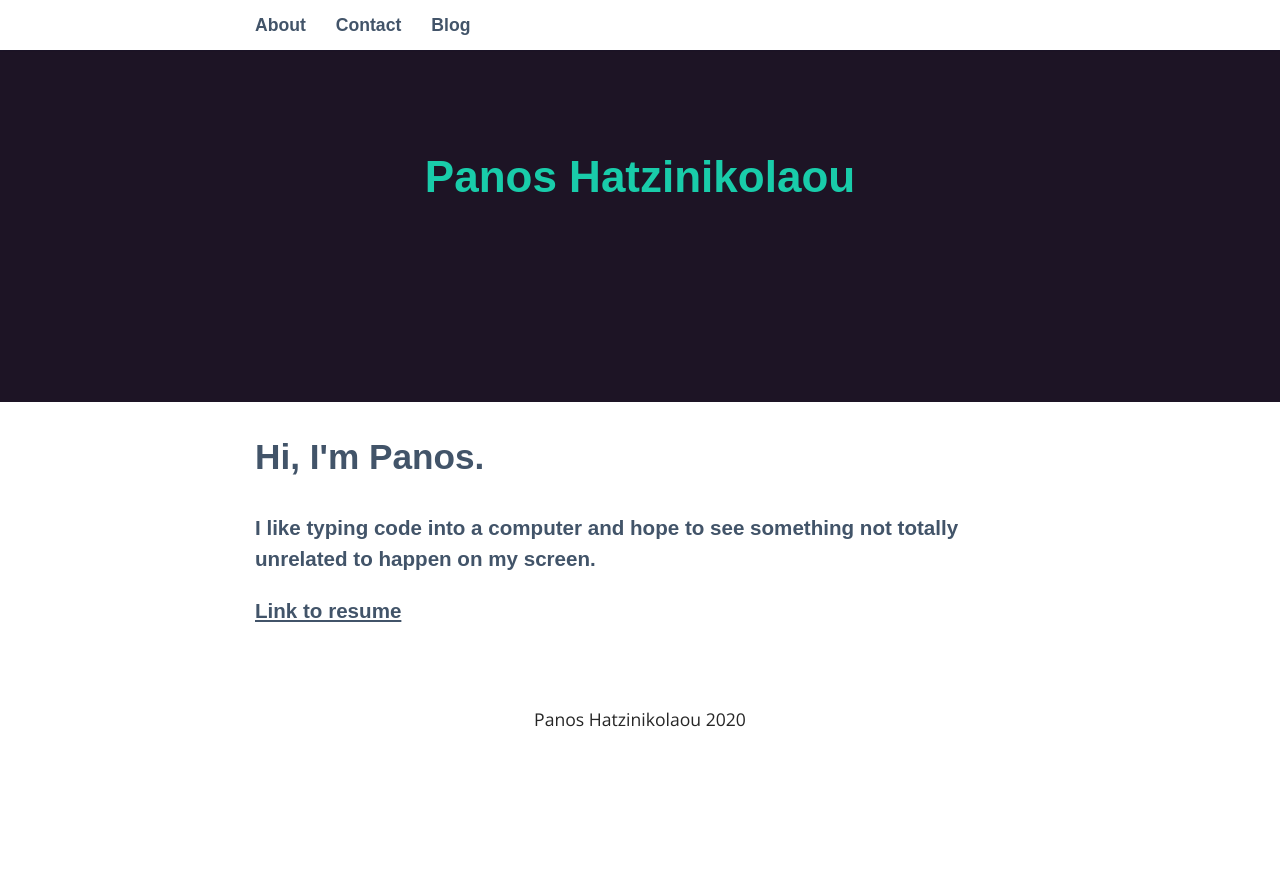
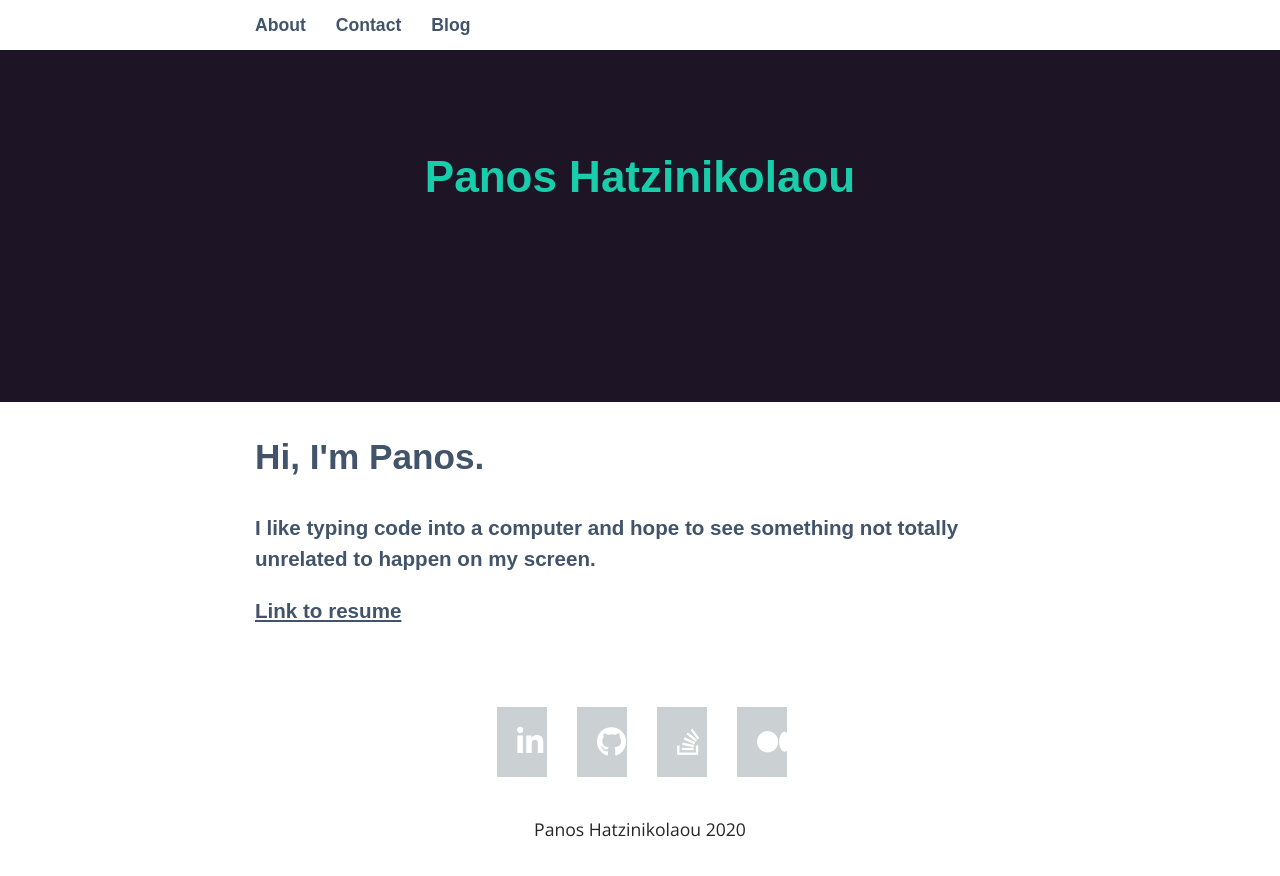
Before and after one commit to Paahn/paahns, a Jekyll site: the page built from index.html, in a window 1280 px wide and 900 px high, scrolled down 98 px. Shown: the top 876 px of the window. Built offline with Jekyll 4.4.1, drawn with Linux system fonts in a browser that asks for light colours; nearby versions of some CDN libraries; some web fonts are replaced; before the commit the page ends 900 px from its top, so only the background shows below that.

Commit message:
added the social links to footer for better Ux

```diff
--- a/_includes/footer.html
+++ b/_includes/footer.html
@@ -1,3 +1,9 @@
 <footer>
+  <div class="social-me">
+    <span class="center-me"><a href="https://www.linkedin.com/in/panos-hatzinikolaou-2712a1a3/" class="fa fa-linkedin"></a></span>
+    <span class="center-me"><a href="https://github.com/Paahn/" class="fa fa-github"></a></span>
+    <span class="center-me"><a href="https://stackoverflow.com/users/10130360/paahn" class="fa fa-stack-overflow"></a></span>
+    <span class="center-me"><a href="https://medium.com/@pjhatzis" class="fa fa-medium"></a></span>
+  </div>
   <p>Panos Hatzinikolaou 2020</p>
 </footer>
```
